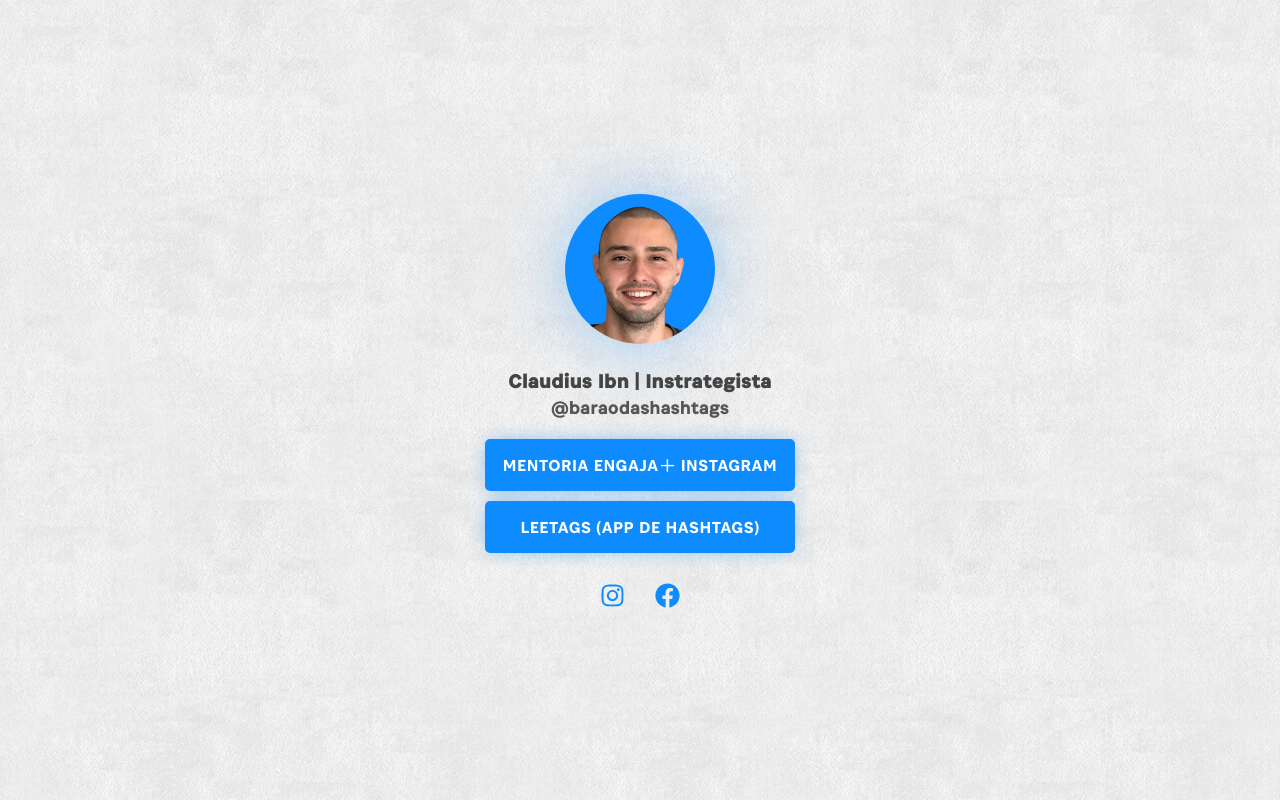
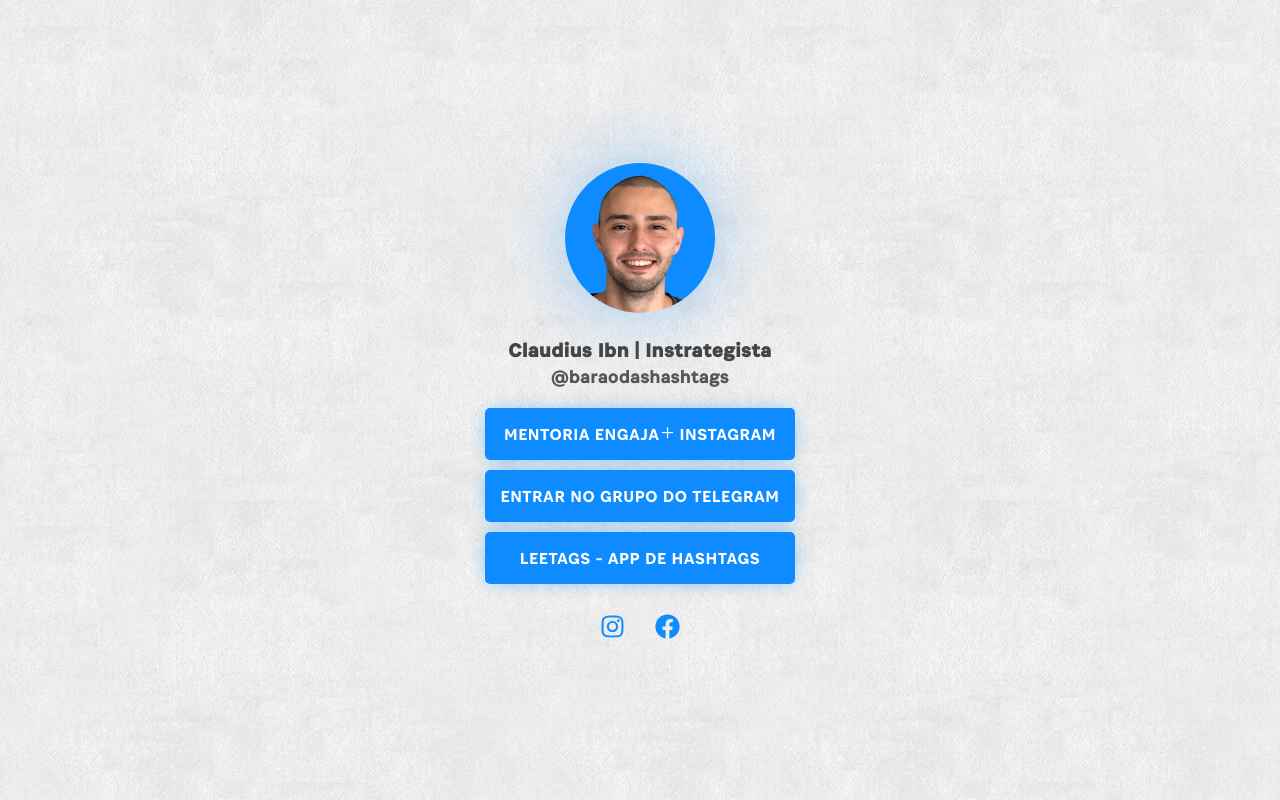
Before and after one commit to laforetmoreno/site, a Gatsby site: page / in a window 1280 px wide. Built offline with nearby package versions, Linux system fonts and the light colour scheme; Gatsby itself is replaced by a stand-in of ours.

Commit message:
Add telegram group

```diff
--- a/src/pages/index.jsx
+++ b/src/pages/index.jsx
@@ -60,6 +60,10 @@ const LinksListButton = styled.button.attrs({
     background-color: transparent;
     color: #0E8CFF;
   }
+
+  &:focus {
+    outline: none;
+  }
 `;
 
 const ProfilePictureImage = styled.img`
@@ -120,7 +124,7 @@ const Card = styled.div`
 
 const menuLinks = [
   {
-    title: 'MENTORIA ENGAJA<span style="display: inline-block; margin-left: 1px; font-size: 28px; line-height: 0; vertical-align: -3.5px; font-family: \'Associate Sans Regular, Helvetica, sans-serif\';">+</span> INSTAGRAM',
+    title: 'MENTORIA ENGAJA<span style="display: inline-block; margin-left: 1px; font-size: 24px; line-height: 0; vertical-align: 0px; font-family: \'Associate Sans Regular, Helvetica, sans-serif\';">+</span> INSTAGRAM',
     category: 'Menu',
     target: '_blank',
     url: {
@@ -128,7 +132,15 @@ const menuLinks = [
     },
   },
   {
-    title: 'LEETAGS (APP DE HASHTAGS)',
+    title: 'ENTRAR NO GRUPO DO TELEGRAM',
+    category: 'Menu',
+    target: '_blank',
+    url: {
+      default: 'https://t.me/joinchat/Hx2oHJd_Q_4_ncjP',
+    },
+  },
+  {
+    title: 'LEETAGS - APP DE HASHTAGS',
     category: 'Menu',
     target: '_blank',
     url: {
```
